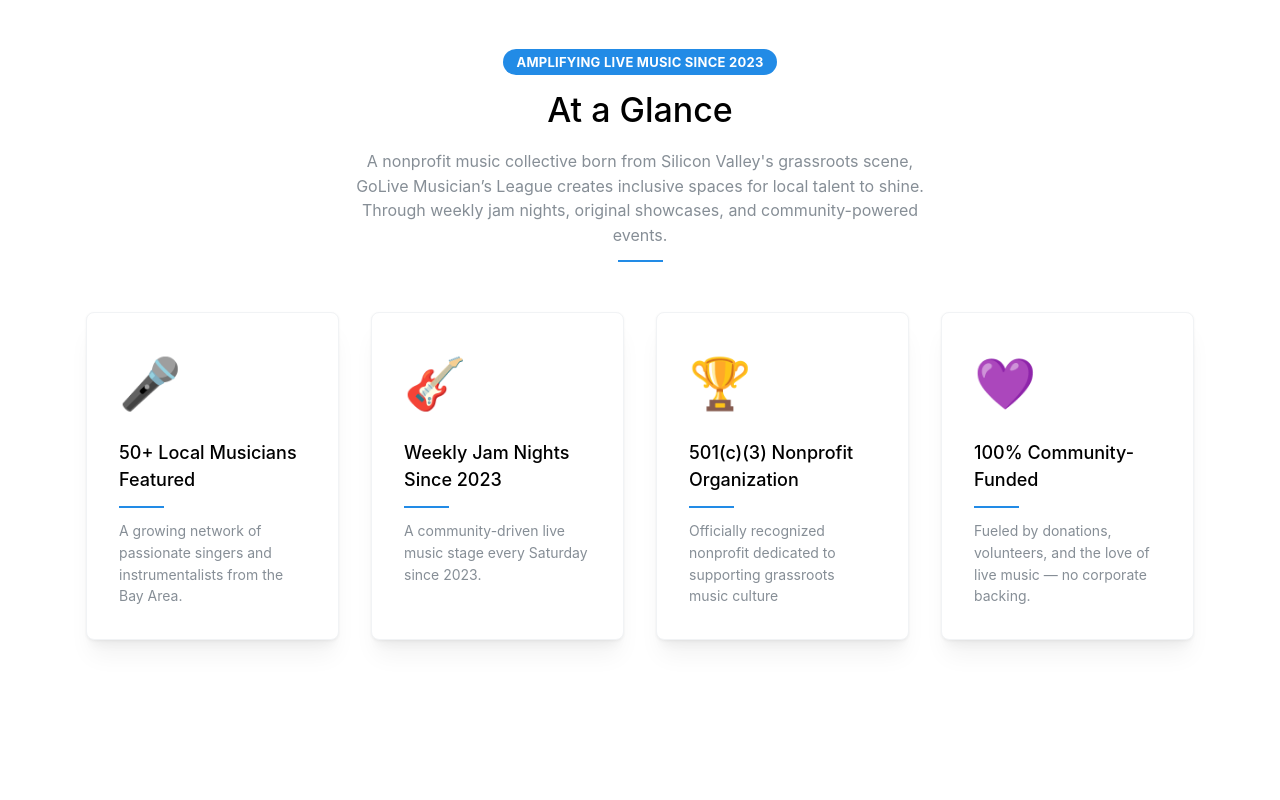
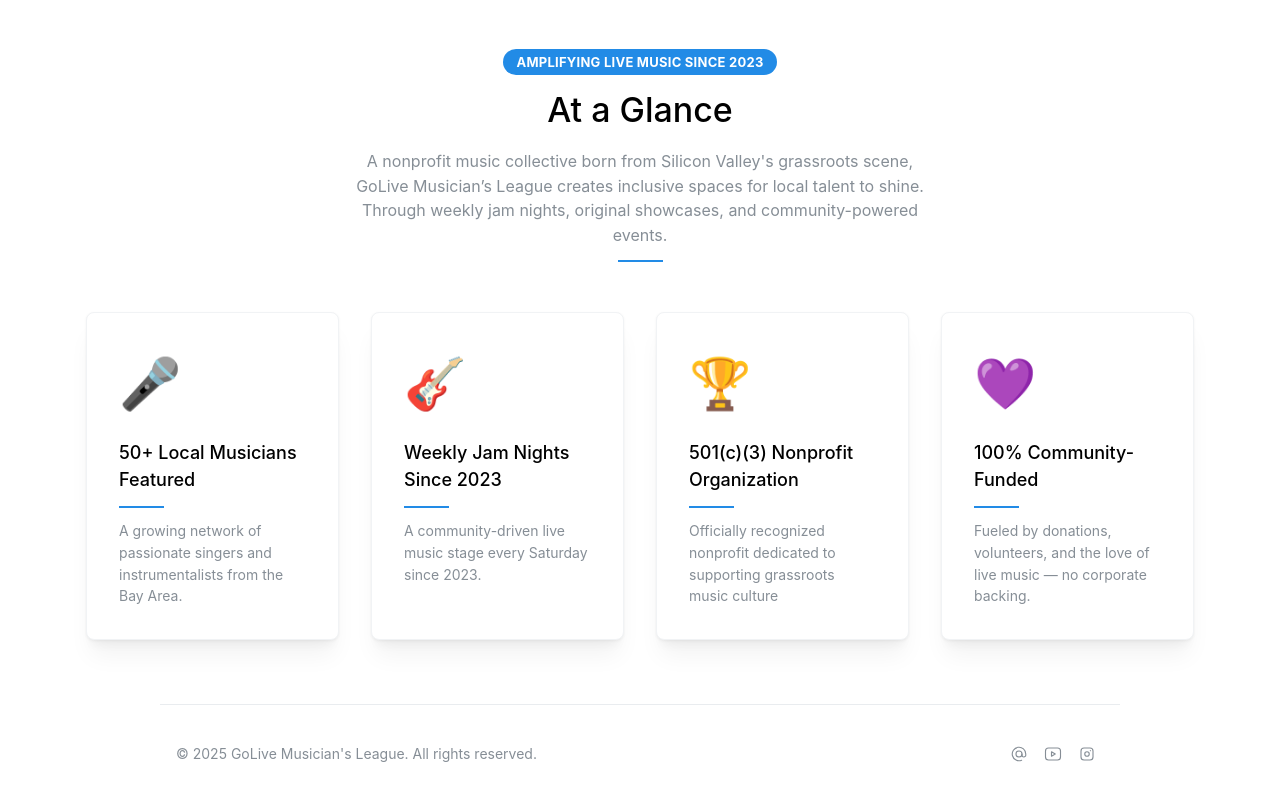
Before and after one commit to S1ngS1ng/golive-musician-league-website, a Next.js app: page / in a window 1280 px wide. Shown: the part 362-1162 px from the top of the page. Before the commit the page ends 1034 px from the top, so only its background shows below. Built offline with nearby package versions, Linux system fonts and the light colour scheme.

Commit message:
add footer

```diff
--- a/app/layout.tsx
+++ b/app/layout.tsx
@@ -8,6 +8,7 @@ import {
 import { theme } from '../theme';
 import { NavHeader } from '../components/nav-header/nav-header';
 import { NavThemeToggle } from '../components/nav-theme-toggle/nav-theme-toggle';
+import { Footer } from '../components/footer/footer';
 
 export default function RootLayout({
   children
@@ -31,6 +32,7 @@ export default function RootLayout({
             <NavThemeToggle />
           </NavHeader>
           {children}
+          <Footer/>
         </MantineProvider>
       </body>
     </html>
--- /dev/null
+++ b/components/footer/footer.module.css
@@ -0,0 +1,27 @@
+.footer {
+  margin-top: 120px;
+  padding-top: calc(var(--mantine-spacing-xl) * 2);
+  padding-bottom: calc(var(--mantine-spacing-xl) * 2);
+  background-color: light-dark(var(--mantine-color-gray-0), var(--mantine-color-dark-6));
+  border-top: 1px solid light-dark(var(--mantine-color-gray-2), var(--mantine-color-dark-5));
+}
+
+.inner {
+  display: flex;
+  justify-content: space-between;
+  align-items: center;
+  margin-top: var(--mantine-spacing-xl);
+  padding-top: var(--mantine-spacing-xl);
+  padding-bottom: var(--mantine-spacing-xl);
+  border-top: 1px solid light-dark(var(--mantine-color-gray-2), var(--mantine-color-dark-4));
+
+  @media (max-width: $mantine-breakpoint-sm) {
+    flex-direction: column;
+  }
+}
+
+.social {
+  @media (max-width: $mantine-breakpoint-sm) {
+    margin-top: var(--mantine-spacing-xs);
+  }
+}
--- /dev/null
+++ b/components/footer/footer.tsx
@@ -0,0 +1,42 @@
+import { ActionIcon, Container, Group, Text } from '@mantine/core';
+import { IconAt, IconBrandInstagram, IconBrandYoutube } from '@tabler/icons-react';
+import classes from './footer.module.css';
+import Link from 'next/link';
+
+export function Footer() {
+  const currentYear = new Date().getFullYear();
+  const AccountLinks = [{
+    // 小红书
+    component: IconAt,
+    href: 'https://www.xiaohongshu.com/user/profile/64dffda30000000001012498',
+  }, {
+    component: IconBrandYoutube,
+    href: 'https://www.youtube.com/@WeekendJam-BayArea',
+  }, {
+    component: IconBrandInstagram,
+    href: 'https://www.instagram.com/weekendjambayarea',
+  }];
+
+  return (
+    <Container className={classes.inner}>
+      <Text c="dimmed" size="sm">
+        © {currentYear} GoLive Musician&#39;s League. All rights reserved.
+      </Text>
+
+      <Group gap={0} className={classes.social} justify="flex-end" wrap="nowrap">
+        {AccountLinks.map((AccountLink, index) => (
+          <ActionIcon
+            key={index}
+            size="lg"
+            color="gray"
+            variant="subtle"
+            component={Link}
+            target="_blank"
+            href={AccountLink.href}>
+            <AccountLink.component size={18} stroke={1.5} />
+          </ActionIcon>
+        ))}
+      </Group>
+    </Container>
+  );
+}
```
